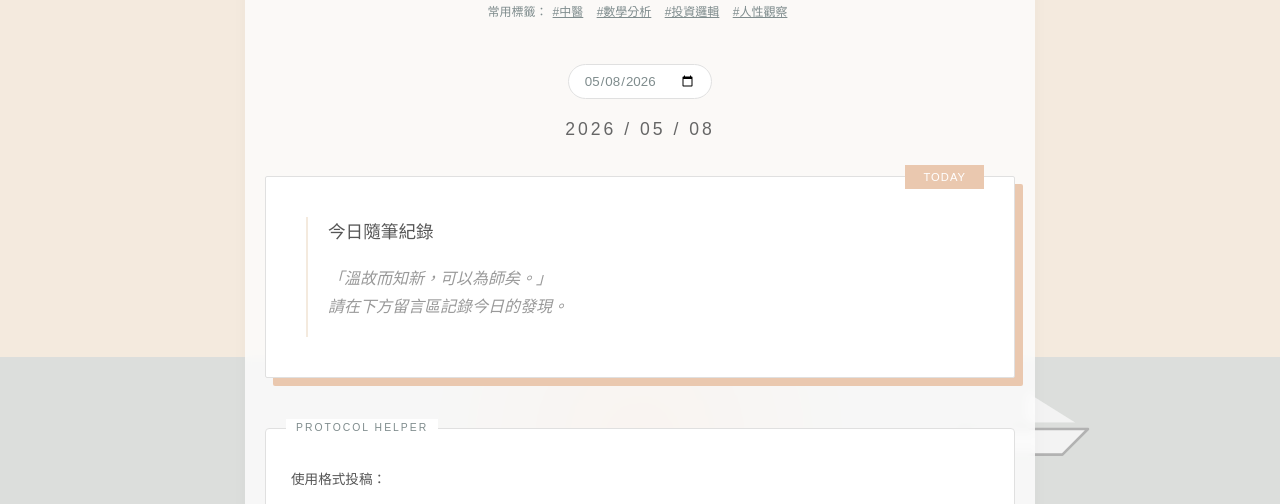
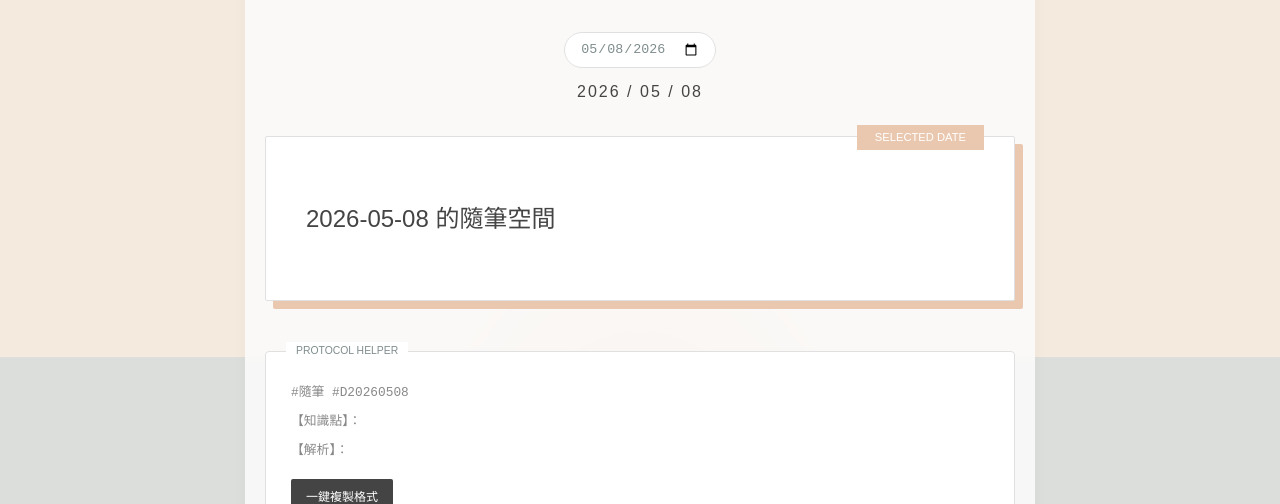
Before and after one commit to kitty32219/mindful-space, a plain HTML site: page index.html in a window 1280 px wide. Shown: the part 163-667 px from the top of the page. Drawn offline with Linux system fonts and the light colour scheme.

Commit message:
Update index.html

```diff
--- a/index.html
+++ b/index.html
@@ -3,7 +3,7 @@
 <head>
     <meta charset="UTF-8">
     <meta name="viewport" content="width=device-width, initial-scale=1.0">
-    <title>KNOWLEDGE GALLERY | 隨筆紀錄 - 夕陽限定</title>
+    <title>KNOWLEDGE GALLERY | 隨筆紀錄 - 動態路徑版</title>
     <style>
         :root {
             --muji-white: #fcfcfc;
@@ -17,295 +17,179 @@
 
         body {
             font-family: "PingFang TC", "Hiragino Sans GB", "Microsoft JhengHei", sans-serif;
-            margin: 0;
-            line-height: 1.8;
-            display: flex;
-            justify-content: center;
-            min-height: 100vh;
-            color: #444;
-            background-color: var(--sunset-sky);
+            margin: 0; line-height: 1.8; display: flex; justify-content: center;
+            min-height: 100vh; color: #444; background-color: var(--sunset-sky);
             background-image:
                 radial-gradient(circle at 50% 75%, var(--sunset-sun) 0%, rgba(234, 200, 175, 0) 25%),
                 linear-gradient(to bottom, rgba(244, 234, 222, 0) 65%, var(--sunset-sea) 65%, var(--sunset-sea) 100%);
             background-attachment: fixed;
         }
 
-        .scandi-illustration {
-            position: fixed;
-            top: 0; left: 0; width: 100%; height: 100%;
-            z-index: -1; pointer-events: none; opacity: 0.7;
-        }
-
         .container {
-            width: 100%;
-            max-width: 750px;
-            padding: 60px 20px;
-            z-index: 1;
-            background-color: var(--muji-glass);
-            backdrop-filter: blur(5px);
-            margin: 40px 0;
-            border-radius: 8px;
-            box-shadow: 0 4px 15px rgba(0,0,0,0.03);
+            width: 100%; max-width: 750px; padding: 60px 20px; z-index: 1;
+            background-color: var(--muji-glass); backdrop-filter: blur(5px);
+            margin: 40px 0; border-radius: 8px; box-shadow: 0 4px 15px rgba(0,0,0,0.03);
         }
 
         header { text-align: center; margin-bottom: 40px; }
-        h1 { font-weight: 300; letter-spacing: 5px; font-size: 1.4rem; color: #444; text-transform: uppercase; margin-bottom: 10px; }
+        h1 { font-weight: 300; letter-spacing: 5px; font-size: 1.4rem; color: #444; text-transform: uppercase; }
 
-        /* --- 日曆與翻動卡片樣式 --- */
-        .calendar-nav {
-            text-align: center;
-            margin-bottom: 30px;
+        .calendar-nav { text-align: center; margin-bottom: 30px; }
+        #diary-picker {
+            border: 1px solid var(--muji-border); padding: 8px 15px; border-radius: 20px;
+            background: white; color: var(--muji-gray); cursor: pointer; outline: none;
         }
 
-        #diary-picker {
-            border: 1px solid var(--muji-border);
-            padding: 8px 15px;
-            border-radius: 20px;
-            background: white;
-            color: var(--muji-gray);
-            font-family: inherit;
-            cursor: pointer;
-            outline: none;
-            transition: all 0.3s;
+        .diary-wrapper { perspective: 1200px; margin-bottom: 50px; }
+        .diary-card {
+            background: #fff; border: 1px solid var(--muji-border); padding: 40px;
+            border-radius: 2px; position: relative; box-shadow: 8px 8px 0px var(--sunset-sun);
+            transition: transform 0.6s cubic-bezier(0.4, 0, 0.2, 1), opacity 0.4s;
+        }
+        .diary-card.flipping { transform: rotateX(15deg) scale(0.95); opacity: 0.5; }
+
+        .date-label {
+            position: absolute; top: -12px; right: 30px; background: var(--sunset-sun);
+            color: white; padding: 2px 18px; font-size: 0.7rem;
         }
 
-        #diary-picker:hover { border-color: var(--sunset-sun); }
-
-        #display-date {
-            display: block;
-            margin-top: 15px;
-            font-weight: 300;
-            letter-spacing: 3px;
-            font-size: 1.1rem;
-            color: #666;
-        }
-
-        .diary-wrapper {
-            perspective: 1200px;
-            margin-bottom: 50px;
-        }
-
-        .diary-card {
-            background: #fff;
-            border: 1px solid var(--muji-border);
-            padding: 40px;
-            border-radius: 2px;
-            position: relative;
-            box-shadow: 8px 8px 0px var(--sunset-sun);
-            transition: transform 0.6s cubic-bezier(0.4, 0, 0.2, 1), opacity 0.4s;
-            transform-origin: center bottom;
-        }
-
-        /* 翻動動畫效果 */
-        .diary-card.flipping {
-            transform: rotateX(15deg) scale(0.95) translateY(-10px);
-            opacity: 0.5;
-        }
-
-        .date-label {
-            position: absolute;
-            top: -12px;
-            right: 30px;
-            background: var(--sunset-sun);
-            color: white;
-            padding: 2px 18px;
-            font-size: 0.7rem;
-            letter-spacing: 1px;
-        }
-
-        .diary-content {
-            min-height: 120px;
-            border-left: 2px solid var(--sunset-sky);
-            padding-left: 20px;
-        }
-
-        .diary-content h2 {
-            font-size: 1.1rem;
-            font-weight: 400;
-            margin-top: 0;
-            color: #555;
-        }
-
-        /* --- 原有組件樣式 --- */
-        .tag-cloud { text-align: center; margin-bottom: 30px; font-size: 0.75rem; color: var(--muji-gray); }
-        .tag { margin: 0 5px; text-decoration: underline; cursor: pointer; }
-
         .template-box {
-            background: #fff;
-            border: 1px solid var(--muji-border);
-            padding: 25px;
-            margin-bottom: 50px;
-            border-radius: 4px;
-            position: relative;
+            background: #fff; border: 1px solid var(--muji-border); padding: 25px;
+            margin-bottom: 50px; border-radius: 4px; position: relative;
         }
         .template-box::before {
-            content: "PROTOCOL HELPER";
-            position: absolute;
-            top: -10px; left: 20px;
-            background: #fff;
-            padding: 0 10px;
-            font-size: 0.65rem;
-            letter-spacing: 2px;
-            color: var(--muji-gray);
+            content: "PROTOCOL HELPER"; position: absolute; top: -10px; left: 20px;
+            background: #fff; padding: 0 10px; font-size: 0.65rem; color: var(--muji-gray);
         }
 
         .copy-btn {
-            background: #444; color: #fff; border: none;
-            padding: 8px 15px; font-size: 0.75rem;
-            cursor: pointer; border-radius: 2px;
-            margin-top: 15px; transition: background 0.3s;
+            background: #444; color: #fff; border: none; padding: 8px 15px;
+            font-size: 0.75rem; cursor: pointer; border-radius: 2px; margin-top: 15px;
         }
-        .copy-btn:hover { background: #666; }
+
+        #giscus-container { margin-top: 40px; min-height: 300px; }
 
         #cat-guardian {
-            position: fixed; bottom: 30px; right: 30px;
-            font-size: 2.8rem; z-index: 100; cursor: pointer;
-            transition: transform 0.3s cubic-bezier(0.175, 0.885, 0.32, 1.275);
+            position: fixed; bottom: 30px; right: 30px; font-size: 2.8rem;
+            z-index: 100; cursor: pointer; transition: transform 0.3s;
         }
-        #cat-guardian:hover { transform: scale(1.2) rotate(5deg); }
     </style>
 </head>
 <body>
-
-    <div class="scandi-illustration">
-        <svg xmlns="http://www.w3.org/2000/svg" width="100%" height="100%" viewBox="0 0 1000 1000" preserveAspectRatio="xMidYMid slice">
-            <defs>
-                <style>
-                    .st1 { fill: none; stroke: #a0a0a0; stroke-width: 2; stroke-linecap: round; stroke-linejoin: round; }
-                    .st2 { fill: #fcfcfc; }
-                </style>
-            </defs>
-            <g transform="translate(150, 150) scale(0.8)">
-                <path class="st1" d="M0,10 C15,-5 30,10 30,10 L30,10 C45,25 60,10 60,10" />
-            </g>
-            <g transform="translate(750, 620)">
-                <path class="st2" d="M0,30 L100,30 L80,50 L20,50 Z" />
-                <path class="st1" d="M0,30 L100,30 L80,50 L20,50 Z" />
-                <line class="st1" x1="50" y1="30" x2="50" y2="0" />
-                <path class="st2" d="M50,0 L90,25 L50,25 Z" />
-            </g>
-        </svg>
-    </div>
 
     <div id="cat-guardian" onclick="changeCatStatus()">🐈</div>
 
     <div class="container">
         <header>
             <h1>Knowledge Gallery</h1>
-            <div class="tag-cloud">
-                常用標籤：<span class="tag">#中醫</span> <span class="tag">#數學分析</span> <span class="tag">#投資邏輯</span> <span class="tag">#人性觀察</span>
-            </div>
         </header>
 
-        <!-- 日曆導覽 -->
         <div class="calendar-nav">
             <input type="date" id="diary-picker" onchange="handleDateChange()">
-            <span id="display-date">讀取中...</span>
+            <div id="display-date" style="margin-top:10px; letter-spacing:2px;"></div>
         </div>
 
-        <!-- 隨筆卡片 -->
         <div class="diary-wrapper">
             <div class="diary-card" id="diary-card">
-                <div class="date-label" id="card-label">TODAY</div>
-                <div class="diary-content">
-                    <h2 id="diary-title">今日隨筆紀錄</h2>
-                    <p id="diary-placeholder" style="color: #999; font-style: italic;">
-                        「溫故而知新，可以為師矣。」<br>
-                        請在下方留言區記錄今日的發現。
-                    </p>
+                <div class="date-label" id="card-label">SELECTED DATE</div>
+                <div class="diary-content" id="diary-content">
+                    <h2 id="diary-title" style="font-weight:400;">正在讀取紀錄...</h2>
                 </div>
             </div>
         </div>
 
         <section class="template-box">
-            <p style="font-size: 0.85rem; color: #555; margin-bottom: 15px;">使用格式投稿：</p>
-            <code id="template-text" style="font-size: 0.8rem; color: #888; display: block; background: #f9f9f9; padding: 10px;">
-                #標籤<br>
+            <code id="template-text" style="font-size: 0.8rem; color: #888;">
+                #隨筆 <span id="current-date-tag"></span><br>
                 【知識點】：<br>
-                【解析】：<br>
-                【出處】：
+                【解析】：
             </code>
+            <br>
             <button class="copy-btn" onclick="copyTemplate()">一鍵複製格式</button>
         </section>
 
-        <div class="giscus">
-            <script src="https://giscus.app/client.js"
-                data-repo="kitty32219/mindful-space"
-                data-repo-id="R_kgDOSP7Znw"
-                data-category="General"
-                data-category-id="DIC_kwDOSP7Zn84C7984"
-                data-mapping="pathname"
-                data-strict="0"
-                data-reactions-enabled="1"
-                data-emit-metadata="0"
-                data-input-position="bottom"
-                data-theme="preferred_color_scheme"
-                data-lang="zh-TW"
-                crossorigin="anonymous"
-                async>
-            </script>
-        </div>
+        <!-- Giscus 容器 -->
+        <div id="giscus-container"></div>
     </div>
 
     <script>
-        // 初始化日期
+        // --- 設定區 ---
+        const GISCUS_CONFIG = {
+            "repo": "kitty32219/mindful-space",
+            "repo-id": "R_kgDOSP7Znw",
+            "category": "General",
+            "category-id": "DIC_kwDOSP7Zn84C7984",
+            "mapping": "specific", // 改用特定字串匹配
+            "theme": "light",
+            "lang": "zh-TW"
+        };
+
         window.onload = function() {
-            const today = new Date();
-            const dateStr = today.toISOString().split('T')[0];
-            document.getElementById('diary-picker').value = dateStr;
-            updateDisplay(dateStr);
+            const today = new Date().toISOString().split('T')[0];
+            document.getElementById('diary-picker').value = today;
+            updateDisplay(today);
+            loadGiscus(today); // 初始載入
         };
 
         function handleDateChange() {
-            const picker = document.getElementById('diary-picker');
+            const date = document.getElementById('diary-picker').value;
             const card = document.getElementById('diary-card');
 
-            // 觸發翻動動畫類別
             card.classList.add('flipping');
 
+            // 重新加載 Giscus
+            loadGiscus(date);
+
             setTimeout(() => {
-                updateDisplay(picker.value);
+                updateDisplay(date);
                 card.classList.remove('flipping');
-            }, 400);
+            }, 500);
         }
 
-        function updateDisplay(dateStr) {
-            const dateObj = new Date(dateStr);
-            const formattedDate = dateStr.replace(/-/g, ' / ');
-            document.getElementById('display-date').innerText = formattedDate;
+        function updateDisplay(date) {
+            document.getElementById('display-date').innerText = date.replace(/-/g, ' / ');
+            document.getElementById('diary-title').innerText = date + " 的隨筆空間";
+            document.getElementById('current-date-tag').innerText = "#D" + date.replace(/-/g, '');
+        }
 
-            // 判斷是否為今天
-            const todayStr = new Date().toISOString().split('T')[0];
-            const label = document.getElementById('card-label');
-            const title = document.getElementById('diary-title');
+        function loadGiscus(date) {
+            const container = document.getElementById('giscus-container');
 
-            if (dateStr === todayStr) {
-                label.innerText = "TODAY";
-                label.style.background = "var(--sunset-sun)";
-                title.innerText = "今日隨筆紀錄";
-            } else {
-                label.innerText = "HISTORY";
-                label.style.background = "#bdc3c7";
-                title.innerText = formattedDate + " 的紀錄";
-            }
+            // 1. 清空舊的 Giscus
+            container.innerHTML = '';
+
+            // 2. 建立新的 Script 標籤
+            const script = document.createElement('script');
+            script.src = "https://giscus.app/client.js";
+            script.setAttribute("data-repo", GISCUS_CONFIG.repo);
+            script.setAttribute("data-repo-id", GISCUS_CONFIG["repo-id"]);
+            script.setAttribute("data-category", GISCUS_CONFIG.category);
+            script.setAttribute("data-category-id", GISCUS_CONFIG["category-id"]);
+            script.setAttribute("data-mapping", "specific");
+            script.setAttribute("data-term", "diary-" + date); // 關鍵點：每一天一個獨立識別碼
+            script.setAttribute("data-strict", "0");
+            script.setAttribute("data-reactions-enabled", "1");
+            script.setAttribute("data-emit-metadata", "0");
+            script.setAttribute("data-input-position", "bottom");
+            script.setAttribute("data-theme", GISCUS_CONFIG.theme);
+            script.setAttribute("data-lang", GISCUS_CONFIG.lang);
+            script.crossOrigin = "anonymous";
+            script.async = true;
+
+            container.appendChild(script);
         }
 
         function copyTemplate() {
             const text = document.getElementById('template-text').innerText;
             navigator.clipboard.writeText(text).then(() => {
-                alert('格式已複製，請至下方留言區貼上。');
+                alert('格式已複製！');
             });
         }
 
-        const catEmotes = ['🐈', '🧐', '🐾', '📙'];
         function changeCatStatus() {
             const cat = document.getElementById('cat-guardian');
-            cat.innerText = catEmotes[Math.floor(Math.random() * catEmotes.length)];
-        }
-
-        const hour = new Date().getHours();
-        if (hour > 23 || hour < 5) {
-            document.getElementById('cat-guardian').innerText = '😴';
+            const emotes = ['🐈', '🧐', '🐾', '📙'];
+            cat.innerText = emotes[Math.floor(Math.random() * emotes.length)];
         }
     </script>
 </body>
```
